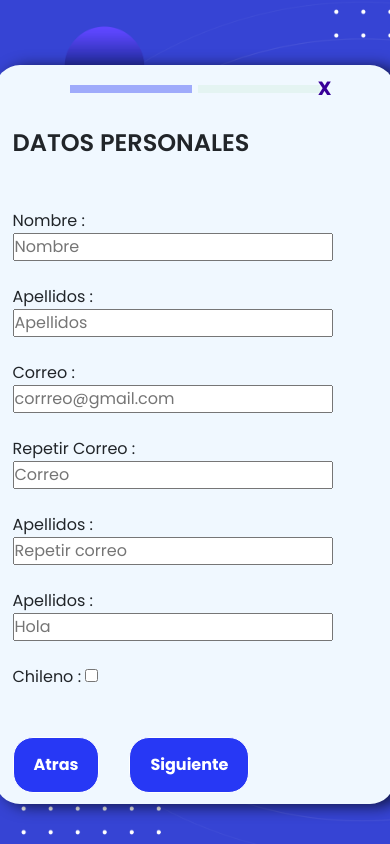
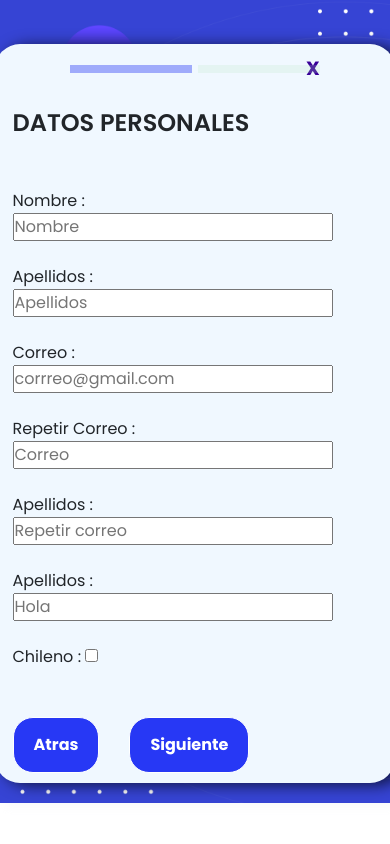
Before and after one commit to dlab-team/c7-frontend, a React (Create React App) app: page /carrou in a window 390 px wide. Built offline with nearby package versions, Linux system fonts and the light colour scheme.

Commit message:
Arreglando responsive de los modales contenedores

```diff
--- a/src/components/WorkProfile_Layout/LayoutWorkProfile.scss
+++ b/src/components/WorkProfile_Layout/LayoutWorkProfile.scss
@@ -1,6 +1,6 @@
 .modal-work-profile {
   width: 100%;
-  height: 100vh;
+  height: fit-content;
   background-image: url("../../assets/FormBackground.png");
   background-size: cover;
   display: flex;
@@ -8,9 +8,7 @@
   align-items: center;
   box-shadow: 5px 4px 8px rgba(#f8f9fa, 0.8);
   padding: 20px;
-
   position: absolute;
-
   &__ilustration {
     position: relative;
 
@@ -22,20 +20,13 @@
   &__form-display {
     min-width: 400px;
     width: 80%;
-    height: fit-content;
-    min-height: 90%;
     background-color: aliceblue;
     box-shadow: 8px 2px 15px rgba(0, 0, 0, 0.7);
-    border-radius: 25px;
-
+    border-radius:25px;
     display: flex;
     flex-direction: column;
     gap: 25px;
     padding: 3% 5%;
-
-    .form__regiter {
-      width: 100%;
-    }
     .close-button {
       font-weight: bolder;
       color: rgb(56, 0, 152);
@@ -57,17 +48,15 @@
     flex-direction: column;
     justify-content: center;
     align-items: center;
+    min-height: fit-content;
     &__ilustration {
       img {
         content-visibility: hidden;
       }
     }
     .close-button {
-      right: 15%;
+      right: 18%;
       z-index: 1;
-    }
-    &__form-display {
-      width: 90%;
     }
   }
 }
```
